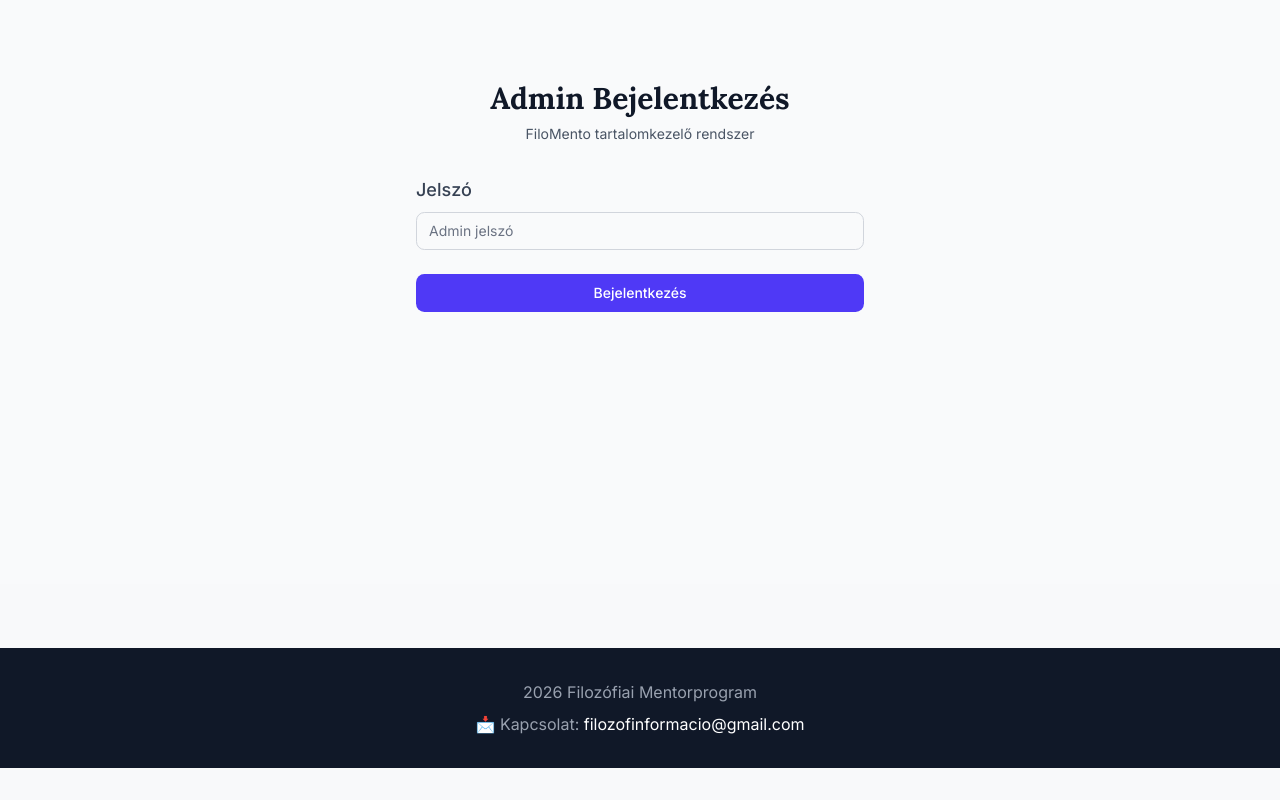
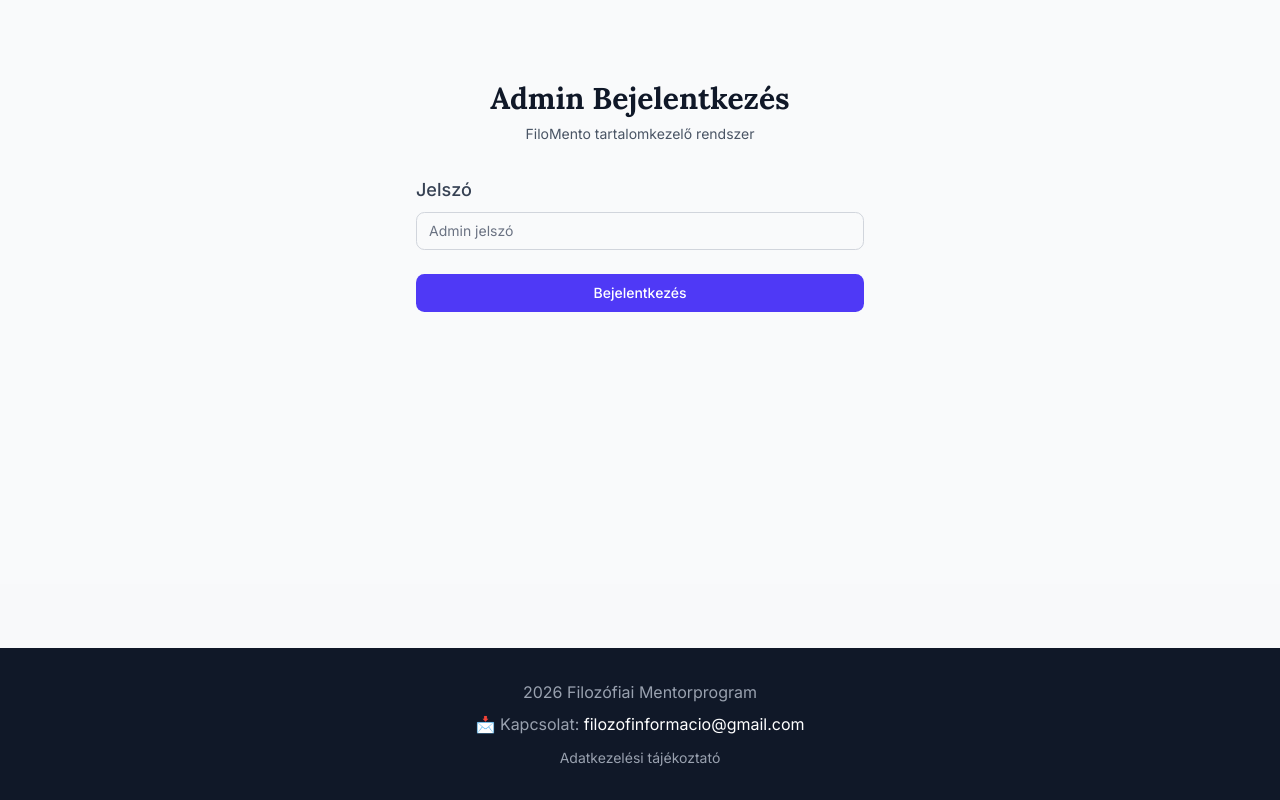
Before and after one commit to Gyulaa/philosophy-mentoring, a Next.js app: page /admin/login in a window 1280 px wide. Shown: the part 312-1112 px from the top of the page. Before the commit the page ends 1080 px from the top, so only its background shows below. Built offline with nearby package versions, Linux system fonts and the light colour scheme.

Commit message:
Data Policy

```diff
--- a/data/content.json
+++ b/data/content.json
@@ -114,6 +114,12 @@
         "content": "A jelentkezés során a diákoknak először egy adatlapot kell kitölteni. Ebben nevükön, elérhetőségükön és oktatási intézményükön kívül nem kérünk el tőlük személyes adatokat. Itt leginkább számunkra fontos visszajelzésre lesz lehetőség, honnan hallottak a programról, miért javasolták nekik etc.\n\nA második részben viszont egy maximum 2000 karakteres rövid írást fogunk tőlük kérni motivációjukról, a programmal kapcsolatos elvárásaikról, jövőbeli terveikről és eddigi munkáikról. Ennek fő célja, hogy megismerjük érdeklődési körüket, azonban ezzel egyben szándékunk is mérni, a diák mennyire tudja felmérni, hogy mennyire való számára a program. Az írásművek a Personal Statment műfaját hivatottak imitálni, amely egy előzetes képet ad nekünk arról, hogy a jelentkezőt hogyan kell továbbfejlesztenünk ebben a műfajban, mivel a filozófiai írásművek mellett fontos képességnek tartjuk, hogy későbbi ösztöndíj jelentkezésekhez vagy kutatási tervezetek megíráshoz megfelelő tudással lássuk el őket a személyes mentorálás során."
       },
       {
+        "id": "adatkezeles-notice",
+        "type": "info-box",
+        "title": "",
+        "content": "A jelentkezési lap kitöltésével személyes adatokat adsz meg (név, e-mail cím, iskola, életkor stb.). Ezeket kizárólag a programra való felvétel elbírálásához és a résztvevőkkel való kapcsolattartáshoz használjuk fel. Részletes tájékoztatót — jogaidról, adatmegőrzési időről és az adatfeldolgozókról — az oldal alján, az Adatkezelési tájékoztatóban találsz."
+      },
+      {
         "id": "embed-1757593067764",
         "type": "embed",
         "title": "",
@@ -204,6 +210,60 @@
       }
     ]
   },
+  "adatkezeles": {
+    "id": "adatkezeles",
+    "title": "Adatkezelési tájékoztató",
+    "sections": [
+      {
+        "id": "hero-adatkezeles",
+        "type": "hero",
+        "title": "Adatkezelési tájékoztató",
+        "subtitle": "Tájékoztató a FiloMento mentorprogram adatkezelési gyakorlatáról"
+      },
+      {
+        "id": "text-adatkezelo",
+        "type": "text",
+        "title": "1. Az adatkezelő",
+        "content": "A FiloMento mentorprogram (a továbbiakban: „a program", „mi") önkéntes alapon működő, nem bejegyzett kezdeményezés, melynek szervezői magyar felsőoktatási intézmények hallgatói. Adatkezeléssel kapcsolatos megkereséseidet az alábbi elérhetőségre küldheted:\n\nE-mail: filozofinformacio@gmail.com"
+      },
+      {
+        "id": "text-kezelt-adatok",
+        "type": "text",
+        "title": "2. Kezelt adatok, célok és jogalapok",
+        "content": "Jelentkezési adatok (Google Forms)\nA programra való jelentkezés során az alábbi személyes adatokat kérjük el: név, e-mail cím, egyéb elérhetőség, iskola neve, évfolyam, életkor, érdeklődési területek, a programról való értesülés forrása, rendelkezésre állás és jövőbeli tervek.\n\nAz adatkezelés célja: a jelentkezők értékelése és kiválasztása, a felvételi döntés közlése, a felvett résztvevőkkel való kapcsolattartás és a program megszervezése.\n\nJogalap: a Google Forms kitöltésekor a jelölőnégyzetek bejelölésével adott önkéntes hozzájárulásod [GDPR 6. cikk (1) bekezdés a) pont].\n\nKapcsolatfelvétel (e-mail)\nHa e-mailben keresed meg szervezőinket, az üzenetedben szereplő személyes adatokat kizárólag a kapcsolattartás céljából kezeljük.\n\nJogalap: önkéntes hozzájárulás [GDPR 6. cikk (1) bekezdés a) pont]."
+      },
+      {
+        "id": "text-megorzesi-ido",
+        "type": "text",
+        "title": "3. Adatmegőrzési idő",
+        "content": "A be nem vett jelentkezők adatait a döntés meghozatalát követő 30 napon belül töröljük.\n\nA felvett résztvevők adatait a program lezárultát követő legfeljebb 1 évig kezeljük.\n\nAz e-mail levelezést a kapcsolatfelvételtől számított 1 évig őrizzük.\n\nAz adatok azonnali törlését bármikor kérheted a filozofinformacio@gmail.com e-mail-címen."
+      },
+      {
+        "id": "text-adatfeldolgozok",
+        "type": "text",
+        "title": "4. Adatfeldolgozók",
+        "content": "Az adatok kezeléséhez az alábbi külső szolgáltatókat vesszük igénybe:\n\nGoogle LLC – a jelentkezési adatok fogadása és tárolása Google Forms-on keresztül, valamint a szervezők belső e-mail kommunikációja. Google adatvédelmi irányelvek: policies.google.com/privacy\n\nGitHub Inc. – a weboldal képeinek és statikus fájljainak tárolása. GitHub adatvédelmi tájékoztató: docs.github.com/en/site-policy/privacy-policies"
+      },
+      {
+        "id": "text-jogok",
+        "type": "text",
+        "title": "5. Az érintett jogai",
+        "content": "Az Európai Unió általános adatvédelmi rendelete (GDPR) alapján az alábbi jogok illetnek meg:\n\nHozzáférési jog – tájékoztatást kérhetsz az általunk kezelt adataidról.\n\nHelyesbítési jog – kérheted a pontatlan vagy hiányos adataid javítását.\n\nTörlési jog – kérheted adataid törlését, ha az adatkezelés célja megszűnt, vagy hozzájárulásodat visszavonod.\n\nAz adatkezelés korlátozásához való jog – kérheted, hogy az adataid kezelését korlátozzuk.\n\nAdathordozhatósághoz való jog – kérheted az adataid géppel olvasható formátumban való kiadását.\n\nTiltakozási jog – tiltakozhatsz az adatkezelés ellen.\n\nJogaid gyakorlásához küldj e-mailt a filozofinformacio@gmail.com-ra. Megkeresésedre 30 napon belül válaszolunk."
+      },
+      {
+        "id": "text-panasz",
+        "type": "text",
+        "title": "6. Panasztétel",
+        "content": "Ha úgy érzed, hogy adatkezelésünk nem felel meg a hatályos jogszabályoknak, panasszal fordulhatsz a Nemzeti Adatvédelmi és Információszabadság Hatósághoz (NAIH):\n\nCím: 1055 Budapest, Falk Miksa utca 9-11.\nE-mail: ugyfelszolgalat@naih.hu\nWeboldal: naih.hu"
+      },
+      {
+        "id": "text-hatalyba-lepes",
+        "type": "text",
+        "title": "7. Hatályba lépés és módosítás",
+        "content": "Jelen adatkezelési tájékoztató 2026. május 1-jén lép hatályba. A FiloMento mentorprogram fenntartja a jogot a tájékoztató módosítására; lényeges változás esetén az oldalon tájékoztatjuk az érintetteket."
+      }
+    ]
+  },
   "Konferencia": {
     "id": "Konferencia",
     "title": "FiloMento Konferencia",
--- a/src/app/layout.tsx
+++ b/src/app/layout.tsx
@@ -76,6 +76,11 @@ export default async function RootLayout({
                 filozofinformacio@gmail.com
               </a>
             </p>
+            <p className="mt-3 text-sm">
+              <Link href="/adatkezeles" className="hover:text-white transition-colors">
+                Adatkezelési tájékoztató
+              </Link>
+            </p>
           </div>
         </footer>
       </body>
```
